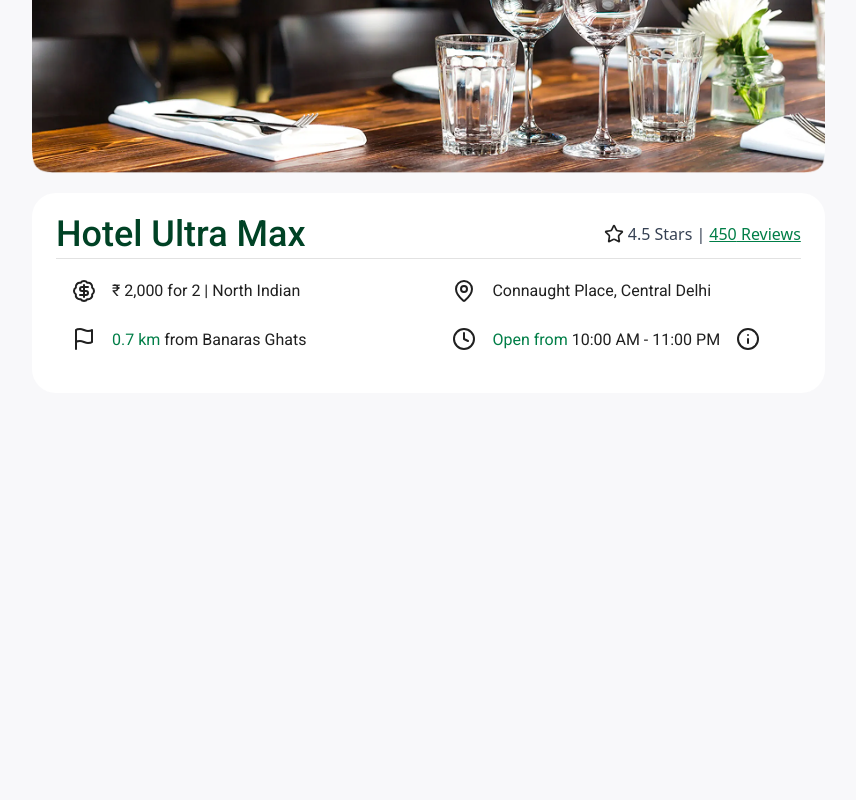
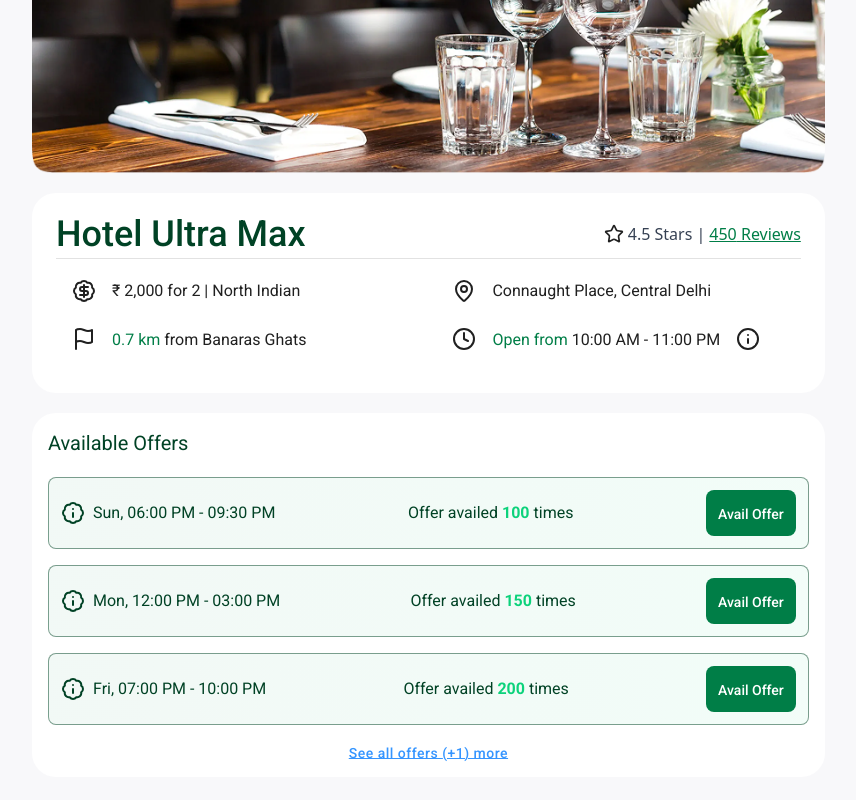
Before and after one commit to abenezer54/ReserveBite, a React (Vite) app: page / in a window 1280 px wide. Shown: the part 318-1118 px from the top of the page, without its empty margins (8-864 px from the left). Built offline with nearby package versions, Linux system fonts and the light colour scheme.

Commit message:
offers section finished

```diff
--- a/src/main/MainContent.jsx
+++ b/src/main/MainContent.jsx
@@ -1,11 +1,13 @@
 import Restaurant from "../assets/restaurant.png";
-import { HotelDetails } from "./HotelDetails";
+import { HotelDetails } from "./hotel_details/HotelDetails";
+import { OfferList } from "./offers/OfferList";
 
 export const MainContent = () => {
   return (
     <section className="w-237.5 bg-[#F8F8FA] flex flex-col gap-5">
       <img src={Restaurant} alt="Restaurant" className="w-full" />
       <HotelDetails />
+      <OfferList />
     </section>
   );
 };
--- /dev/null
+++ b/src/main/offers/Offer.jsx
@@ -0,0 +1,20 @@
+import { BadgeInfo } from "lucide-react";
+
+export const Offer = ({ formattedTime, amount }) => {
+  return (
+    <div className="w-full font-[roboto] h-18 flex border justify-between border-[#00422580] rounded-lg p-3 items-center  text-[#004225] bg-[linear-gradient(90deg,rgba(0,133,74,0.05)_11%,rgba(1,158,89,0.05)_31%,rgba(2,172,98,0.05)_51%,rgba(0,181,101,0.05)_70%,rgba(0,201,112,0.05)_85.5%,rgba(12,210,123,0.05)_100%)]">
+      <div className="flex gap-2">
+        <BadgeInfo />
+        <span>{formattedTime}</span>
+      </div>
+      <div>
+        Offer availed{" "}
+        <span className="text-[#0CD27B] font-[roboto] font-bold">{amount}</span>{" "}
+        times
+      </div>
+      <button className="h-full py-4 px-3 bg-[#007E47] text-white font-[roboto] font-medium text-[14px] leading-[16px] tracking-normal text-center capitalize rounded-lg">
+        Avail Offer
+      </button>
+    </div>
+  );
+};
--- /dev/null
+++ b/src/main/offers/OfferList.jsx
@@ -0,0 +1,30 @@
+import { Offer } from "./Offer";
+
+export const OfferList = () => {
+  const offers = [
+    { formattedTime: "Sun, 06:00 PM - 09:30 PM", amount: 100 },
+    { formattedTime: "Mon, 12:00 PM - 03:00 PM", amount: 150 },
+    { formattedTime: "Fri, 07:00 PM - 10:00 PM", amount: 200 },
+    { formattedTime: "Sat, 05:00 PM - 08:00 PM", amount: 250 }, // Extra offer
+  ];
+
+  return (
+    <section className="w-full h-91 p-4 bg-white rounded-3xl flex flex-col gap-5">
+      <h1 className="text-[#004225] font-[roboto] text-xl">Available Offers</h1>
+      <div className="flex flex-col gap-4">
+        {offers.slice(0, 3).map((offer, index) => (
+          <Offer
+            key={index}
+            formattedTime={offer.formattedTime}
+            amount={offer.amount}
+          />
+        ))}
+      </div>
+      {offers.length > 3 && (
+        <span className="flex justify-center text-[#3595FF] font-[roboto] font-medium text-[14px] leading-[16px] tracking-[0.5px] text-center underline underline-offset-0 decoration-solid decoration-[0%]">
+          See all offers {"(+" + (offers.length - 3) + ") more"}
+        </span>
+      )}
+    </section>
+  );
+};
```
Also changed, not shown: src/main/hotel_details/HotelDetails.jsx (renamed from src/main/HotelDetails.jsx), src/main/hotel_details/Item.jsx (renamed from src/main/Item.jsx), src/main/hotel_details/Rating.jsx (renamed from src/main/Rating.jsx).
